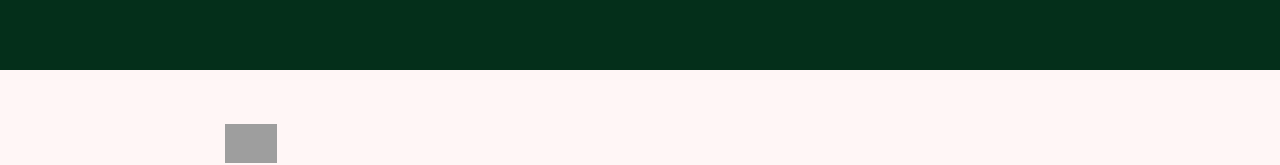
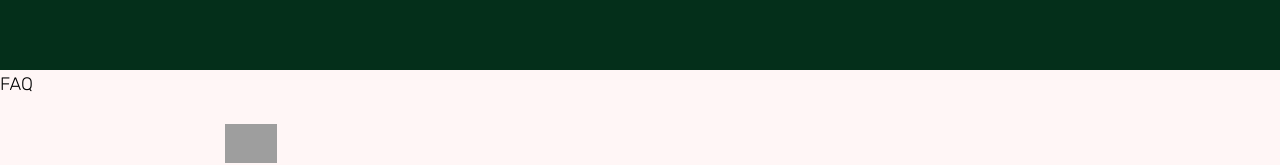
Before and after one commit to anoopraju31/eat-curious, a Next.js app: page /contact in a window 1280 px wide. Shown: the part 1188-1353 px from the top of the page. Built offline with nearby package versions, Linux system fonts and the light colour scheme; grey boxes are pictures that could not be loaded; a web font is replaced by a local one.

Commit message:
Contact Page: FAQ Section - initial

```diff
--- a/src/app/contact/page.tsx
+++ b/src/app/contact/page.tsx
@@ -1,13 +1,17 @@
-import { Enquiry, Hero } from './sections'
+import { Footer } from '../components'
+import { Enquiry, FAQ, Hero } from './sections'
 
 export default function ContactPage() {
 	return (
-		<div className='h-[300vh] '>
+		<div className=''>
 			<Hero />
 
 			<main className='w-full mx-auto'>
 				<Enquiry />
+				<FAQ />
 			</main>
+
+			{/* <Footer /> */}
 		</div>
 	)
 }
--- /dev/null
+++ b/src/app/contact/sections/FAQ.tsx
@@ -0,0 +1,7 @@
+import React from 'react'
+
+const FAQ = () => {
+	return <div>FAQ</div>
+}
+
+export default FAQ
--- a/src/app/contact/sections/index.ts
+++ b/src/app/contact/sections/index.ts
@@ -1,2 +1,3 @@
 export { default as Hero } from './Hero'
 export { default as Enquiry } from './Enquiry'
+export { default as FAQ } from './FAQ'
```
